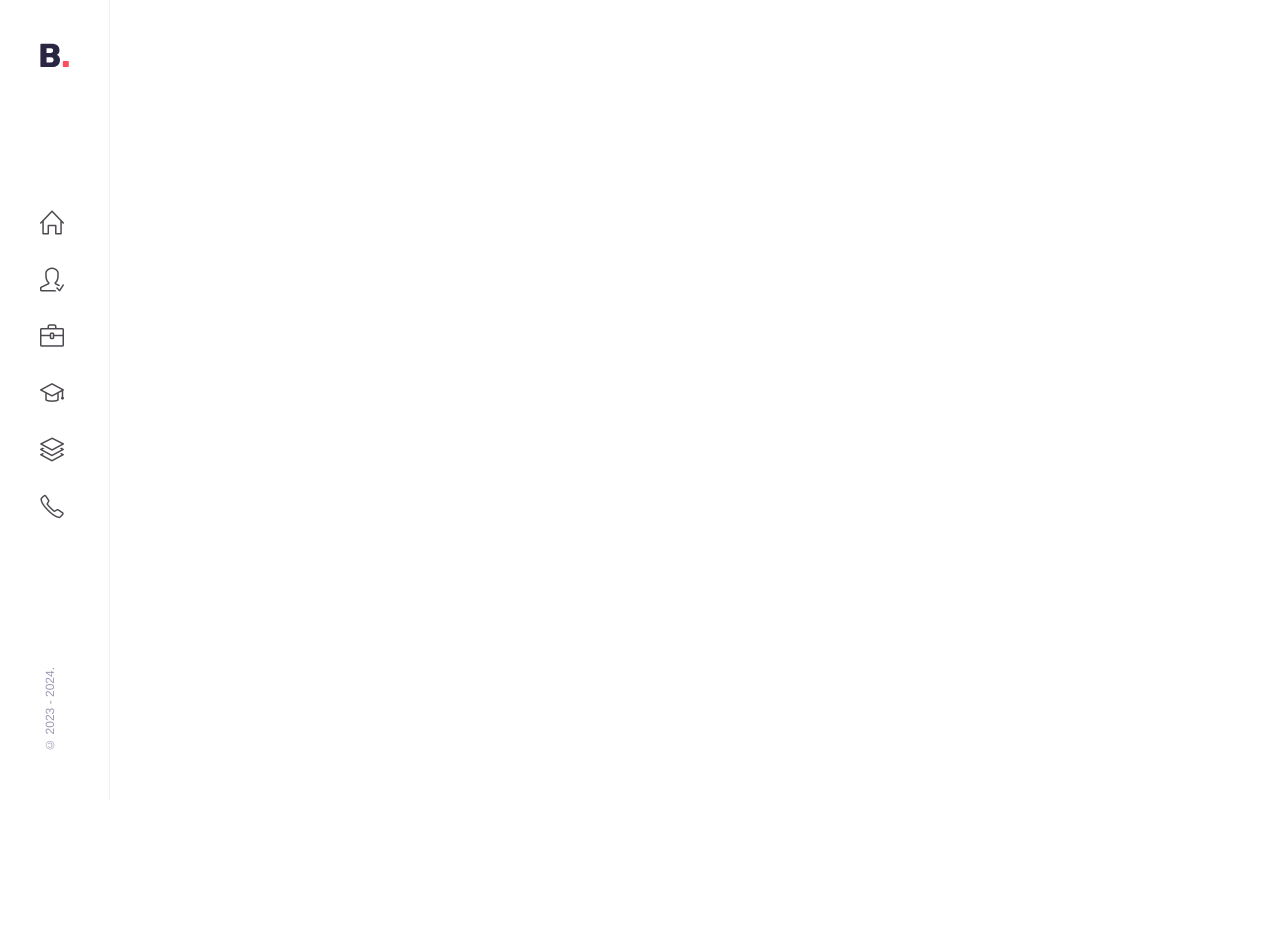
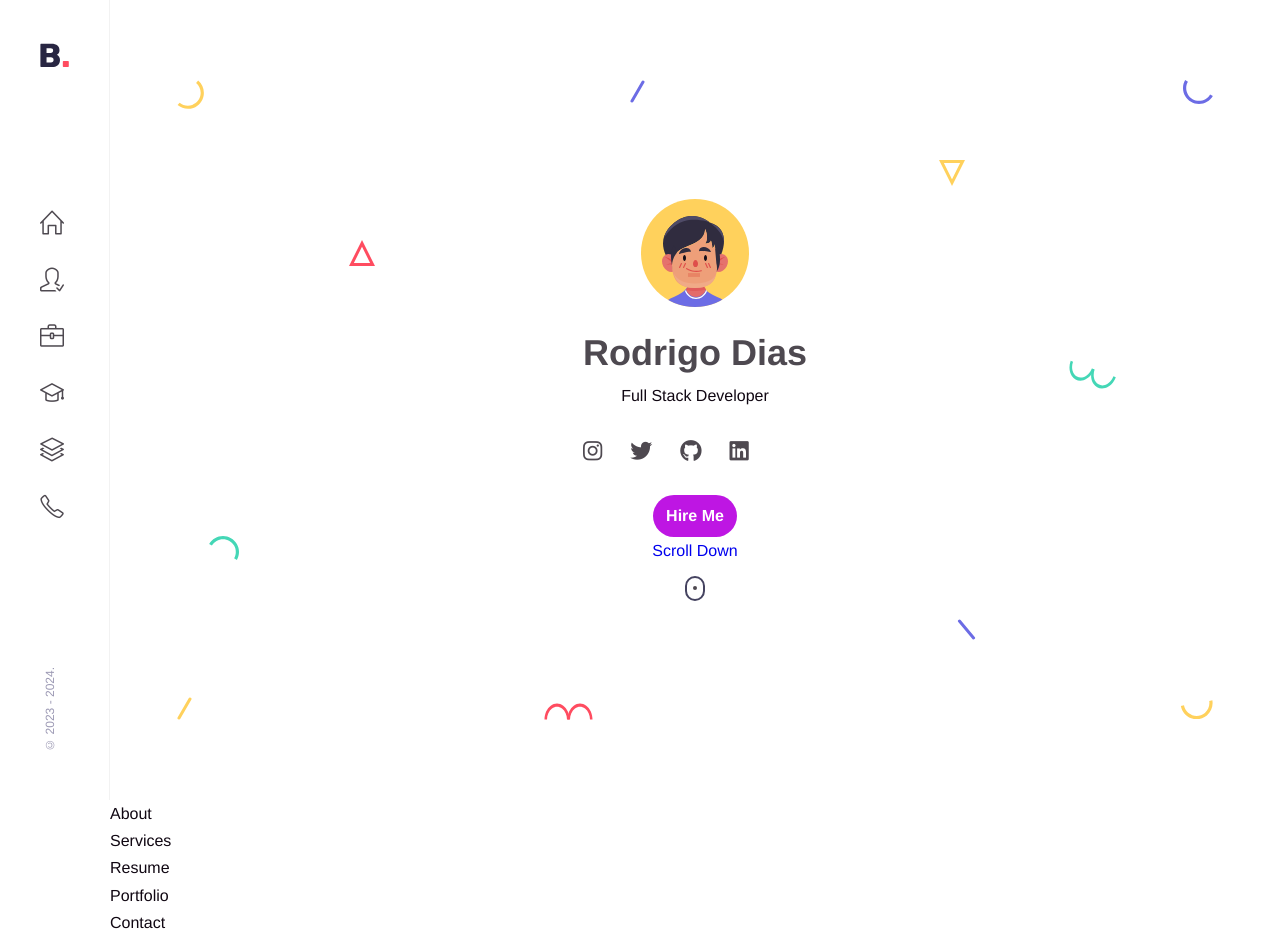
Before and after one commit to rdias66/practice-portfolio, a React (Create React App) app in the folder portfolio/: page / in a window 1280 px wide. Before the commit the page ends 800 px from the top, so only its background shows below. Built offline with nearby package versions, Linux system fonts and the light colour scheme.

Commit message:
home component done, own photo not added yet

```diff
--- a/portfolio/src/App.css
+++ b/portfolio/src/App.css
@@ -36,3 +36,7 @@
     transform: rotate(360deg);
   }
 }
+
+.main {
+  margin-left: 110px;
+}
--- /dev/null
+++ b/portfolio/src/components/home/HeaderSocials.jsx
@@ -0,0 +1,26 @@
+import React from 'react'
+import "./home.css"
+
+const HeaderSocials = () => {
+  return (
+    <div className="home__socials">
+        <a href="" className="home__social-link" target="_blank">
+        <i class="fa-brands fa-instagram"></i>
+        </a>
+
+        <a href="" className="home__social-link" target="_blank">
+        <i class="fa-brands fa-twitter"></i>
+        </a>
+
+        <a href="" className="home__social-link" target="_blank">
+        <i class="fa-brands fa-github"></i>
+        </a>
+
+        <a href="" className="home__social-link" target="_blank">
+        <i class="fa-brands fa-linkedin"></i>
+        </a>
+    </div>
+  )
+}
+
+export default HeaderSocials
--- a/portfolio/src/components/home/Home.jsx
+++ b/portfolio/src/components/home/Home.jsx
@@ -1,9 +1,27 @@
 import React from 'react'
 import "./home.css"
+import MyAvatar from '../../assets/avatar-1.svg'
+import HeaderSocials from './HeaderSocials'
+import ScrollDown from './ScrollDown'
+import Shapes from './Shapes'
 
 const Home = () => {
   return (
-    <div>Home</div>
+    <section className="home container" id="home">
+      <div className="intro">
+        <img src={MyAvatar} alt="" className="home__img" />
+        <h1 className="home__name">Rodrigo Dias</h1>
+        <span className="home__education">Full Stack Developer</span>
+
+        <HeaderSocials />
+
+        <a href="#contact" className="btn">Hire Me</a>
+
+        <ScrollDown />
+      </div>
+
+      <Shapes />
+    </section>
   )
 }
 
--- /dev/null
+++ b/portfolio/src/components/home/ScrollDown.jsx
@@ -0,0 +1,16 @@
+import React from 'react'
+
+const ScrollDown = () => {
+  return (
+    <div className="scroll__down">
+        <a href="#about" className="mouse__wrapper">
+            <span className="home__scroll-name">Scroll Down</span>
+            <span className="mouse">
+            <span className="wheel"></span>
+            </span>
+        </a>
+    </div>
+  )
+}
+
+export default ScrollDown
--- /dev/null
+++ b/portfolio/src/components/home/Shapes.jsx
@@ -0,0 +1,166 @@
+import React from 'react'
+
+const Shapes = () => {
+  return (
+    <div className="shapes">
+        <svg
+        width="27"
+        height="29"
+        class="shape s1"
+        xmlns="http://www.w3.org/2000/svg"
+      >
+        <path
+          d="M21.15625.60099c4.37954 3.67487 6.46544 9.40612 5.47254 15.03526-.9929 5.62915-4.91339 10.30141-10.2846 12.25672-5.37122 1.9553-11.3776.89631-15.75715-2.77856l2.05692-2.45134c3.50315 2.93948 8.3087 3.78663 12.60572 2.22284 4.297-1.5638 7.43381-5.30209 8.22768-9.80537.79387-4.50328-.8749-9.08872-4.37803-12.02821L21.15625.60099z"
+          fill="#FFD15C"
+          fill-rule="evenodd"
+        />
+      </svg>
+
+      <svg
+        width="26"
+        height="26"
+        class="shape s2"
+        xmlns="http://www.w3.org/2000/svg"
+      >
+        <path
+          d="M13 3.3541L2.42705 24.5h21.1459L13 3.3541z"
+          stroke="#FF4C60"
+          stroke-width="3"
+          fill="none"
+          fill-rule="evenodd"
+        />
+      </svg>
+
+      <svg
+        width="30"
+        height="25"
+        class="shape s3"
+        xmlns="http://www.w3.org/2000/svg"
+      >
+        <path
+          d="M.1436 8.9282C3.00213 3.97706 8.2841.92763 14.00013.92796c5.71605.00032 10.9981 3.04992 13.85641 8 2.8583 4.95007 2.8584 11.0491-.00014 16.00024l-2.77128-1.6c2.28651-3.96036 2.28631-8.84002.00011-12.8002-2.2862-3.96017-6.5124-6.40017-11.08513-6.4-4.57271.00018-8.79872 2.43984-11.08524 6.4002l-2.77128-1.6z"
+          fill="#44D7B6"
+          fill-rule="evenodd"
+        />
+      </svg>
+
+      <svg
+        width="15"
+        height="23"
+        class="shape s4"
+        xmlns="http://www.w3.org/2000/svg"
+      >
+        <rect
+          transform="rotate(30 9.86603 10.13397)"
+          x="7"
+          width="3"
+          height="25"
+          rx="1.5"
+          fill="#FFD15C"
+          fill-rule="evenodd"
+        />
+      </svg>
+
+      <svg
+        width="15"
+        height="23"
+        class="shape s5"
+        xmlns="http://www.w3.org/2000/svg"
+      >
+        <rect
+          transform="rotate(30 9.86603 10.13397)"
+          x="7"
+          width="3"
+          height="25"
+          rx="1.5"
+          fill="#6C6CE5"
+          fill-rule="evenodd"
+        />
+      </svg>
+
+      <svg
+        width="49"
+        height="17"
+        class="shape s6"
+        xmlns="http://www.w3.org/2000/svg"
+      >
+        <g fill="#FF4C60" fill-rule="evenodd">
+          <path d="M.5 16.5c0-5.71709 2.3825-10.99895 6.25-13.8567 3.8675-2.85774 8.6325-2.85774 12.5 0C23.1175 5.50106 25.5 10.78292 25.5 16.5H23c0-4.57303-1.90625-8.79884-5-11.08535-3.09375-2.28652-6.90625-2.28652-10 0C4.90625 7.70116 3 11.92697 3 16.5H.5z" />
+          <path d="M23.5 16.5c0-5.71709 2.3825-10.99895 6.25-13.8567 3.8675-2.85774 8.6325-2.85774 12.5 0C46.1175 5.50106 48.5 10.78292 48.5 16.5H46c0-4.57303-1.90625-8.79884-5-11.08535-3.09375-2.28652-6.90625-2.28652-10 0-3.09375 2.28651-5 6.51232-5 11.08535h-2.5z" />
+        </g>
+      </svg>
+
+      <svg
+        width="26"
+        height="26"
+        class="shape s7"
+        xmlns="http://www.w3.org/2000/svg"
+      >
+        <path
+          d="M13 22.6459L2.42705 1.5h21.1459L13 22.6459z"
+          stroke="#FFD15C"
+          stroke-width="3"
+          fill="none"
+          fill-rule="evenodd"
+        />
+      </svg>
+
+      <svg
+        width="19"
+        height="21"
+        class="shape s8"
+        xmlns="http://www.w3.org/2000/svg"
+      >
+        <rect
+          transform="rotate(-40 6.25252 10.12626)"
+          x="7"
+          width="3"
+          height="25"
+          rx="1.5"
+          fill="#6C6CE5"
+          fill-rule="evenodd"
+        />
+      </svg>
+
+      <svg
+        width="30"
+        height="25"
+        class="shape s9"
+        xmlns="http://www.w3.org/2000/svg"
+      >
+        <path
+          d="M29.8564 16.0718c-2.85854 4.95114-8.1405 8.00057-13.85654 8.00024-5.71605-.00032-10.9981-3.04992-13.85641-8-2.8583-4.95007-2.8584-11.0491.00014-16.00024l2.77128 1.6c-2.28651 3.96036-2.28631 8.84002-.00011 12.8002 2.2862 3.96017 6.5124 6.40017 11.08513 6.4 4.57271-.00018 8.79872-2.43984 11.08524-6.4002l2.77128 1.6z"
+          fill="#6C6CE5"
+          fill-rule="evenodd"
+        />
+      </svg>
+
+      <svg
+        width="47"
+        height="29"
+        class="shape s10"
+        xmlns="http://www.w3.org/2000/svg"
+      >
+        <g fill="#44D7B6" fill-rule="evenodd">
+          <path d="M46.78878 17.19094c-1.95535 5.3723-6.00068 9.52077-10.61234 10.8834-4.61167 1.36265-9.0893-.26708-11.74616-4.27524-2.65686-4.00817-3.08917-9.78636-1.13381-15.15866l2.34923.85505c-1.56407 4.29724-1.2181 8.92018.90705 12.12693 2.12514 3.20674 5.70772 4.5107 9.39692 3.4202 3.68921-1.0905 6.92581-4.40949 8.48988-8.70673l2.34923.85505z" />
+          <path d="M25.17585 9.32448c-1.95535 5.3723-6.00068 9.52077-10.61234 10.8834-4.61167 1.36264-9.0893-.26708-11.74616-4.27525C.16049 11.92447-.27182 6.14628 1.68354.77398l2.34923.85505c-1.56407 4.29724-1.2181 8.92018.90705 12.12692 2.12514 3.20675 5.70772 4.5107 9.39692 3.4202 3.68921-1.0905 6.92581-4.40948 8.48988-8.70672l2.34923.85505z" />
+        </g>
+      </svg>
+
+      <svg
+        width="33"
+        height="20"
+        class="shape s11"
+        xmlns="http://www.w3.org/2000/svg"
+      >
+        <path
+          d="M32.36774.34317c.99276 5.63023-1.09332 11.3614-5.47227 15.03536-4.37895 3.67396-10.3855 4.73307-15.75693 2.77837C5.76711 16.2022 1.84665 11.53014.8539 5.8999l3.15139-.55567c.7941 4.50356 3.93083 8.24147 8.22772 9.8056 4.29688 1.56413 9.10275.71673 12.60554-2.2227C28.34133 9.98771 30.01045 5.4024 29.21635.89884l3.15139-.55567z"
+          fill="#FFD15C"
+          fill-rule="evenodd"
+        />
+      </svg>
+    </div>
+  )
+}
+
+export default Shapes
--- a/portfolio/src/components/home/home.css
+++ b/portfolio/src/components/home/home.css
@@ -0,0 +1,163 @@
+.home {
+    position: relative;
+    min-height: 100vh;
+    display: flex;
+    align-items: center;
+    justify-content: center;
+}
+
+.intro {
+    max-width: 540px;
+    text-align: center;
+}
+
+.home__img {
+    margin-bottom: 24px;
+}
+
+.home__name{
+    font-size: var(--h1-font-size);
+    font-weight: var(--font-bold);
+    margin-bottom: 8px;
+}
+
+.home__socials {
+    display: flex;
+    column-gap: 28px;
+    margin: 24px 0;
+}
+
+.home__social-link {
+    color: var(--title-color);
+    font-size: 22px;
+    transition: .3s;
+}
+
+.home__social-link:hover {
+    color: hsl(43, 100%, 68%);
+}
+
+.scroll_down {
+    position: absolute;
+    bottom: 40px;
+    left: 0;
+    width: 100%;
+}
+
+.home_scroll__name {
+    font-size: var(--small-font-size);
+}
+
+.mouse {
+    border: 2px solid #454360;
+    display: block;
+    height: 25px;
+    width:20px;
+    margin: auto;
+    margin-top: 12px;
+    border-radius: 16px;
+    position: relative;
+}
+
+@keyframes ani-mouse {
+    0% {
+        top: 29%;
+    }
+
+    15% {
+        top: 50%;
+    }
+
+    50% {
+        top: 50%;
+    }
+
+    100% {
+        top: 29%;
+    }
+
+}
+
+.wheel {
+    background-color: var(--title-color);
+    border-radius: 100%;
+    width: 4px;
+    height: 4px;
+    position: absolute;
+    top: 8px;
+    left: 50%;
+    transform: translateX(-50%);
+    animation: ani-mouse 2s linear infinite;
+}
+
+.shapes {
+    position: absolute;
+    left: 0;
+    top: 0;
+    height: 100%;
+    width: 100%;
+}
+
+.shape {
+    position: absolute;
+}
+
+.s1 {
+    left: 2%;
+    top: 10%;
+}
+
+.s2 {
+    left: 18%;
+    top: 30%;
+}
+
+.s3 {
+    left: 5%;
+    bottom: 30%;
+}
+
+.s4 {
+    left: 2%;
+    bottom: 10%;
+}
+
+.s5 {
+    left: 44%;
+    top: 10%;
+}
+
+.s6 {
+    left: 36%;
+    bottom: 10%;
+}
+
+
+.s7 {
+    right: 25%;
+    top: 20%;
+}
+
+
+.s8 {
+    right: 24%;
+    bottom: 20%;
+}
+
+
+.s9 {
+    right: 2%;
+    top: 10%;
+}
+
+
+.s10 {
+    right: 11%;
+    top: 45%;
+}
+
+
+.s11 {
+    right: 2%;
+    bottom: 10%;
+}
--- a/portfolio/src/components/sidebar/sidebar.css
+++ b/portfolio/src/components/sidebar/sidebar.css
@@ -17,6 +17,7 @@
     display: flex;
     flex-direction: column;
     row-gap: 16px;
+    transition: .3s;
 }
 
 .nav__link {
@@ -25,6 +26,10 @@
     font-weight: var(--font-bold);
 }
 
+.nav__link:hover {
+    color: hsl(43, 100%, 68%);
+}
+
 .copyright {
     color: hsl(245, 15%, 65%);
     font-size: var(--small-font-size);
```
